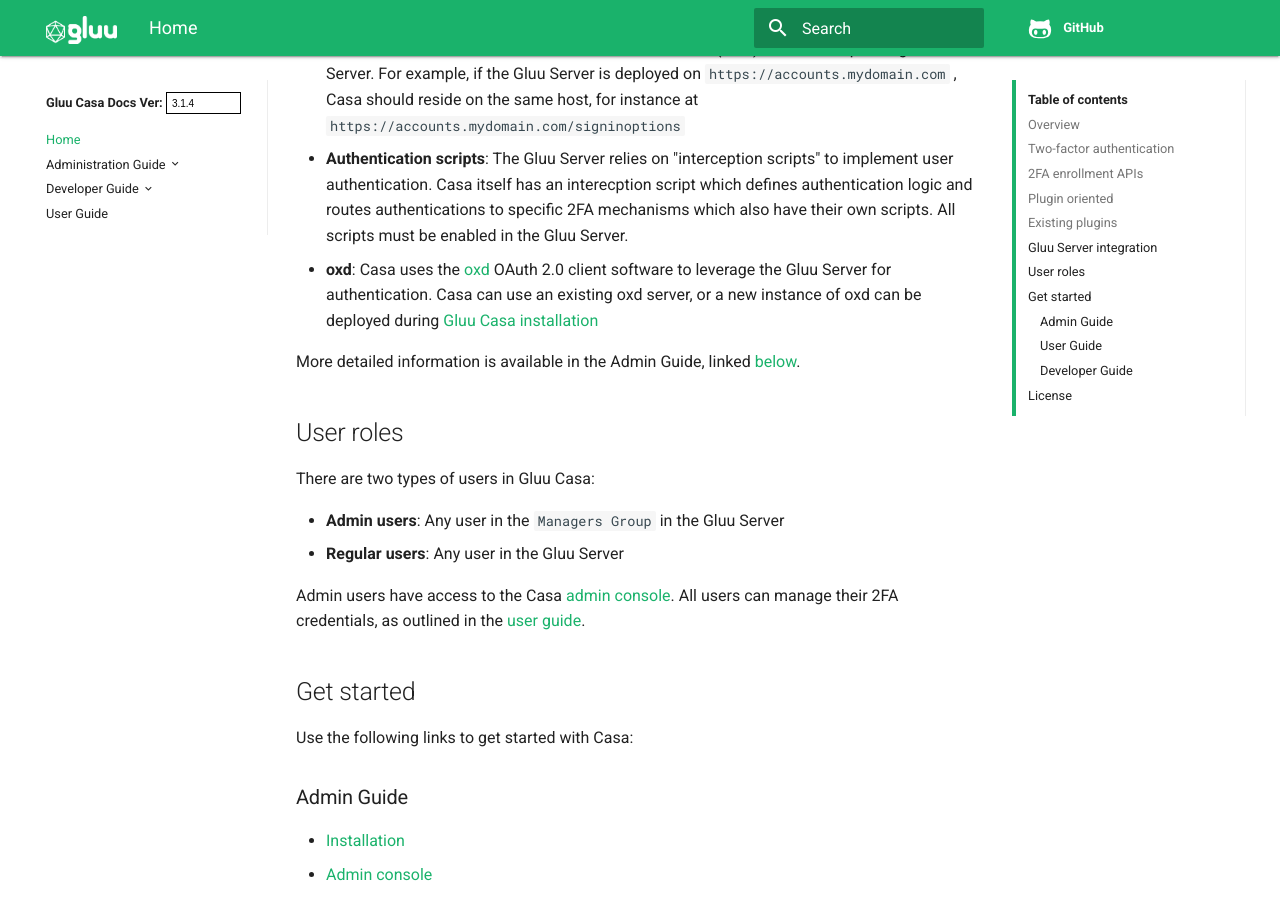
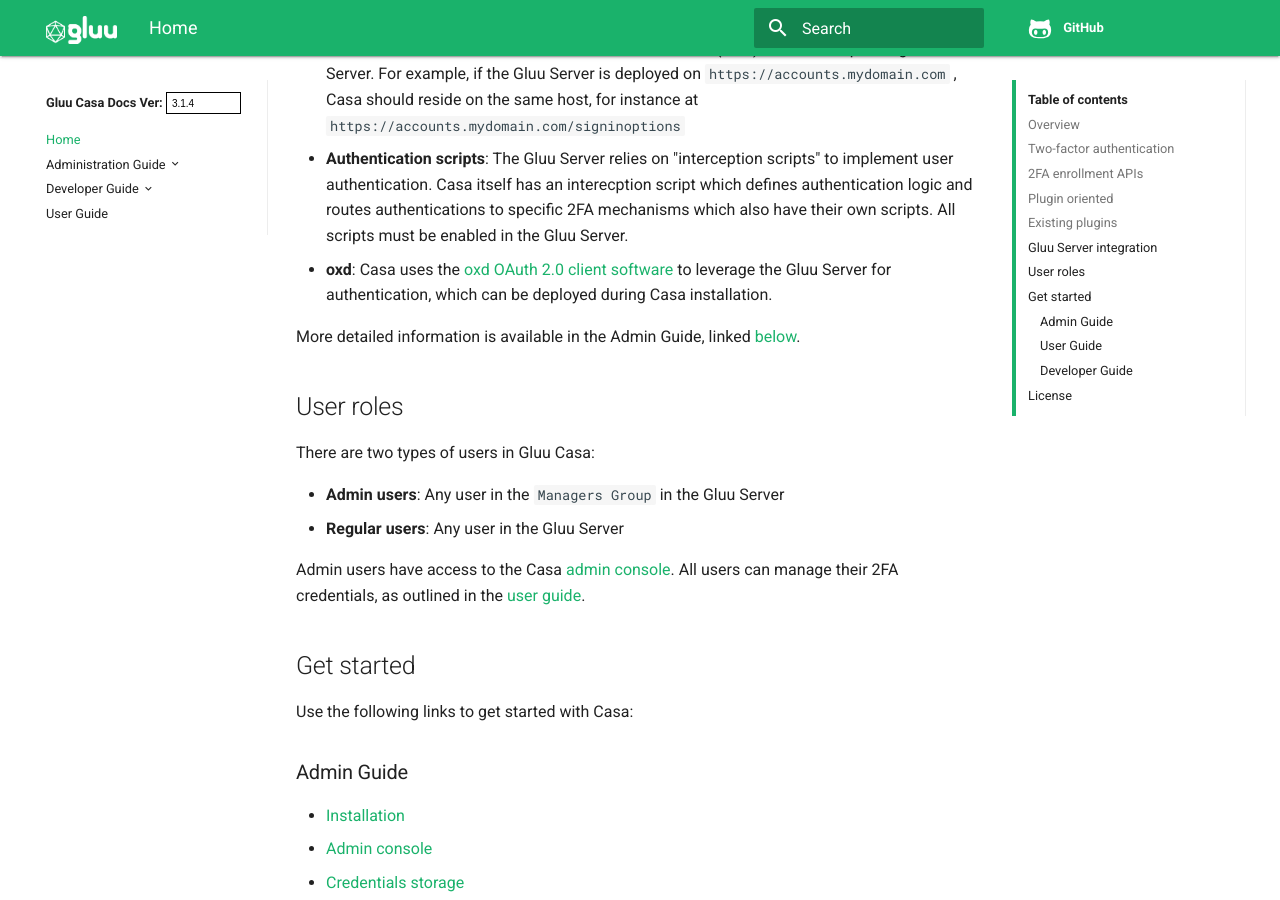
Before and after one commit to shmorri/docs-casa-prod, an MkDocs documentation site: the page built from docs/source/index.md, in a window 1280 px wide and 900 px high, scrolled down 1963 px. Built offline with MkDocs 1.6.1, drawn with Linux system fonts in a browser that asks for light colours; old or Windows-style settings are respelled for this version of MkDocs.

Commit message:
Update index.md

```diff
--- a/docs/source/index.md
+++ b/docs/source/index.md
@@ -63,7 +63,7 @@ Casa is tightly bundled with the [Gluu Server](https://gluu.org/docs/ce) identit
 
 - **Authentication scripts**: The Gluu Server relies on "interception scripts" to implement user authentication. Casa itself has an interecption script which defines authentication logic and routes authentications to specific 2FA mechanisms which also have their own scripts. All scripts must be enabled in the Gluu Server.
 
-- **oxd**: Casa uses the [oxd](https://oxd.gluu.org) OAuth 2.0 client software to leverage the Gluu Server for authentication. Casa can use an existing oxd server, or a new instance of oxd can be deployed during [Gluu Casa installation](./administration/installation.md)
+- **oxd**: Casa uses the [oxd OAuth 2.0 client software](https://oxd.gluu.org) to leverage the Gluu Server for authentication, which can be deployed during Casa installation.
 
 More detailed information is available in the Admin Guide, linked [below](#admin-guide).
 
```
